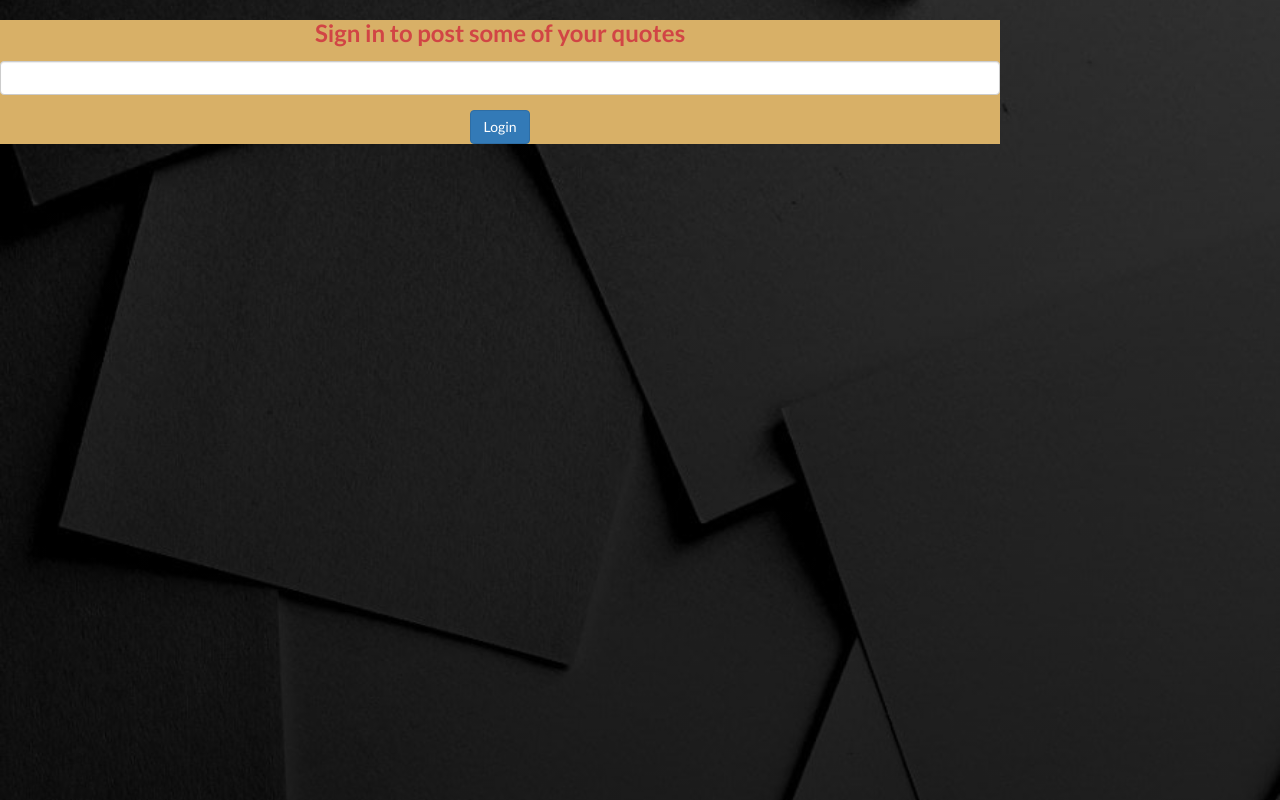
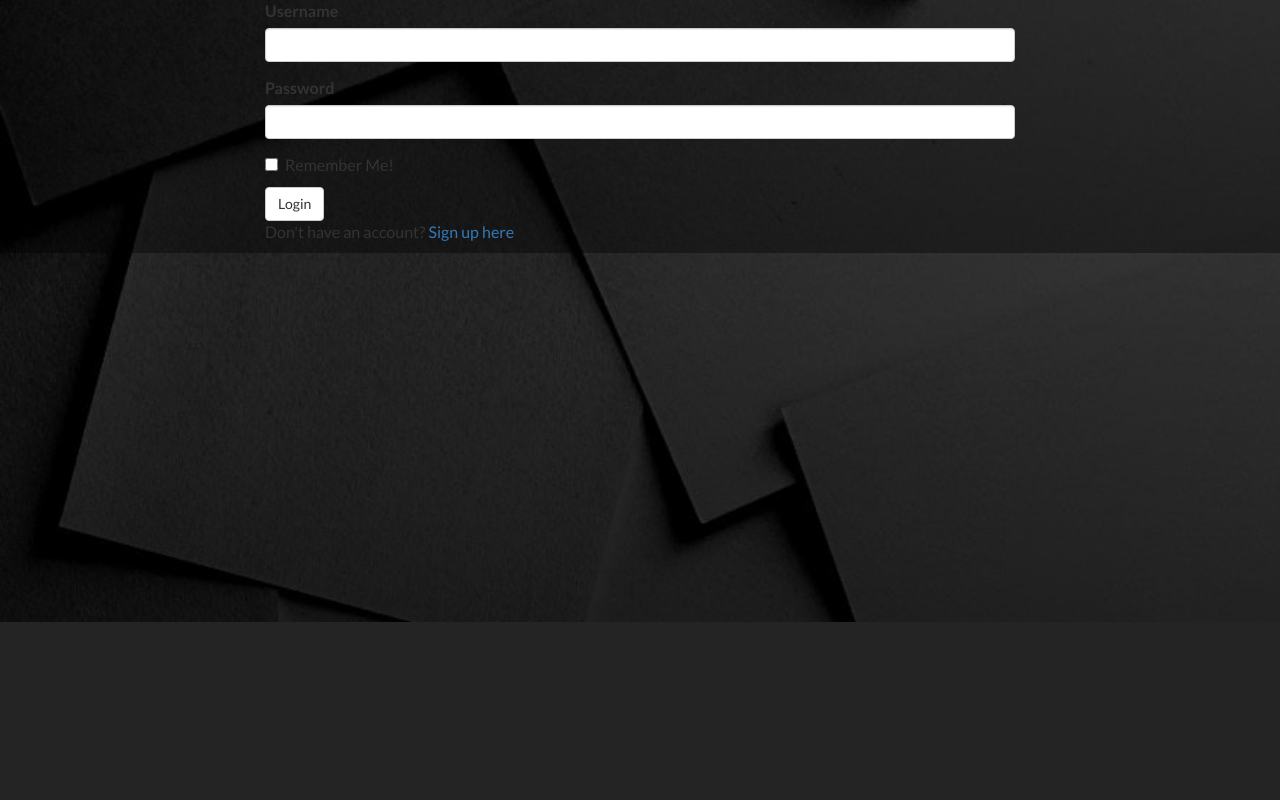
Before and after one commit to LauretteMongina/Vibes-and-Inshallah_Blog, a Flask app: template app/templates/auth/login.html in a window 1280 px wide. Shown: the part 178-978 px from the top of the page. After the commit the page ends 800 px from the top, so only its background shows below. Run offline with Flask 2, Linux system fonts and the light colour scheme; the template is opened without the code that fills it: values that come from a table or form of the project are taken from there, others are empty; the visitor is signed in with stand-in values (Sample User, id 1); some libraries are stand-ins or nearby versions.

Commit message:
fixing development

```diff
--- a/app/templates/auth/login.html
+++ b/app/templates/auth/login.html
@@ -1,31 +1,24 @@
-{% extends "base.html" %}
+{% extends 'base.html'%}
+{% import 'bootstrap/wtf.html' as wtf%}
+
 {% block content %}
-    <div class="row col-md-12" style="height: 100vh;">
-{#        <div class="col-md-6">#}
-{##}
-{#        </div>#}
+<div class="container">
+    <div class="row">
+      <div class= "col-md-2"> </div>
+      <div class="col-md-8">
+      <!--Flash message -->
+      {% for message in get_flashed_messages() %}
+        <div class="alert alert-danger">
+        <button type="button" class="close" data-dismiss="alert">&times;</button>
+        {{ message }}
+        </div>
+      {% endfor %}
+      <!-- Login form -->
+      {{wtf.quick_form(login_form)}}
+      <p> Don't have an account? <a href="{{url_for('auth.register')}}">Sign up here</a></p>
+     </div>
+     <div clas="col-md-2"> </div>
+    </div>
+</div>
 
-        <div class=" p-5 my-auto mx-auto" style="width:80% !important; background-color:rgb(216, 176, 103)">
-            <h3 class="card-header info-color dark-text text-center py-4">
-    <strong style="color: #d14545;">Sign in to post some of your quotes</strong>
-  </h3>
-            <form method="POST" class="text-center mx-auto" >
-                {{ form.hidden_tag() }}
-                <div class="form-group">
-
-                    {{ form.email(class="form-control form-control-sm") }}
-                </div>
-
-                <div class="form-group">
-
-                    {{ form.password(class="form-control form-control-sm") }}
-                </div>
-                <div>
-                    {{ form.submit(class="btn btn-primary") }}
-                </div>
-
-            </form>
-        </div>
-    </div>
-
-{% endblock %}
+{% endblock%}
```
Also changed, not shown: app/templates/auth/signup.html (+13 -32 lines).
